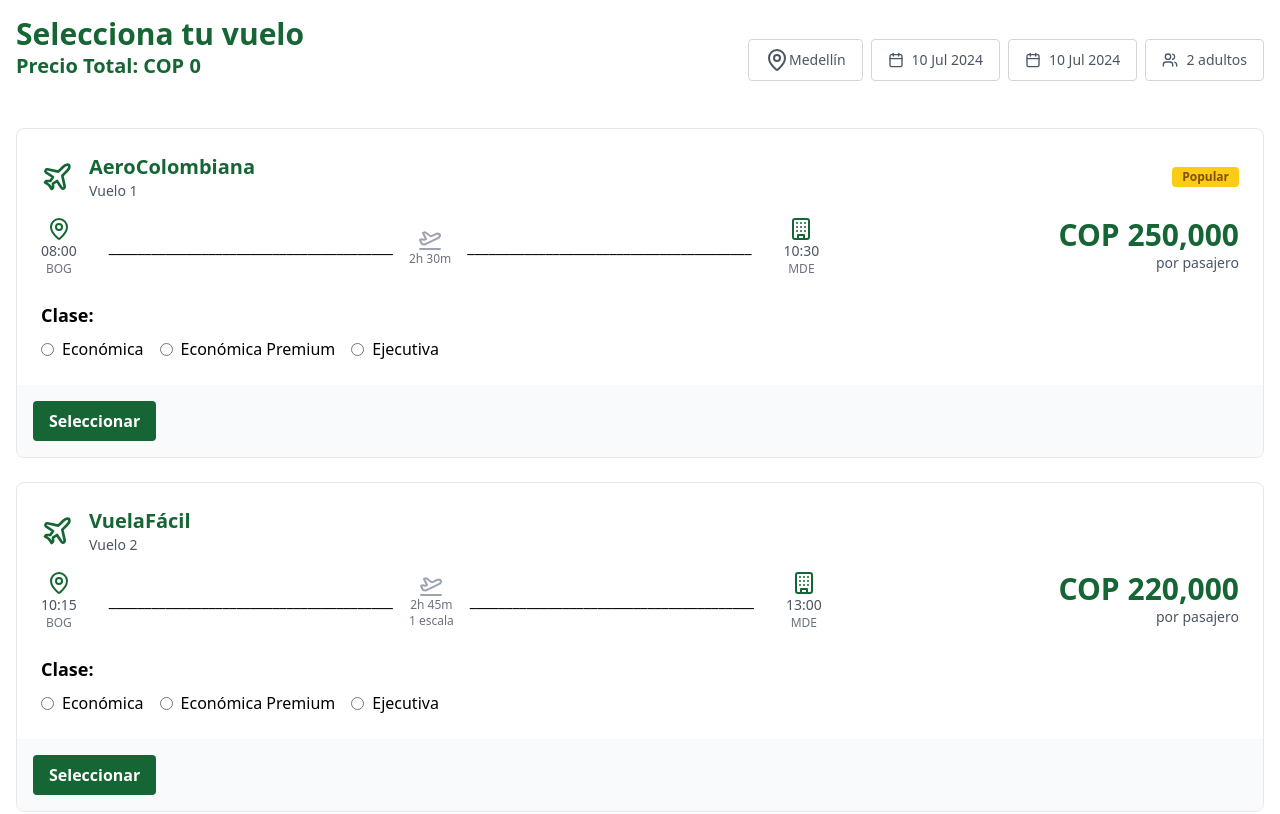
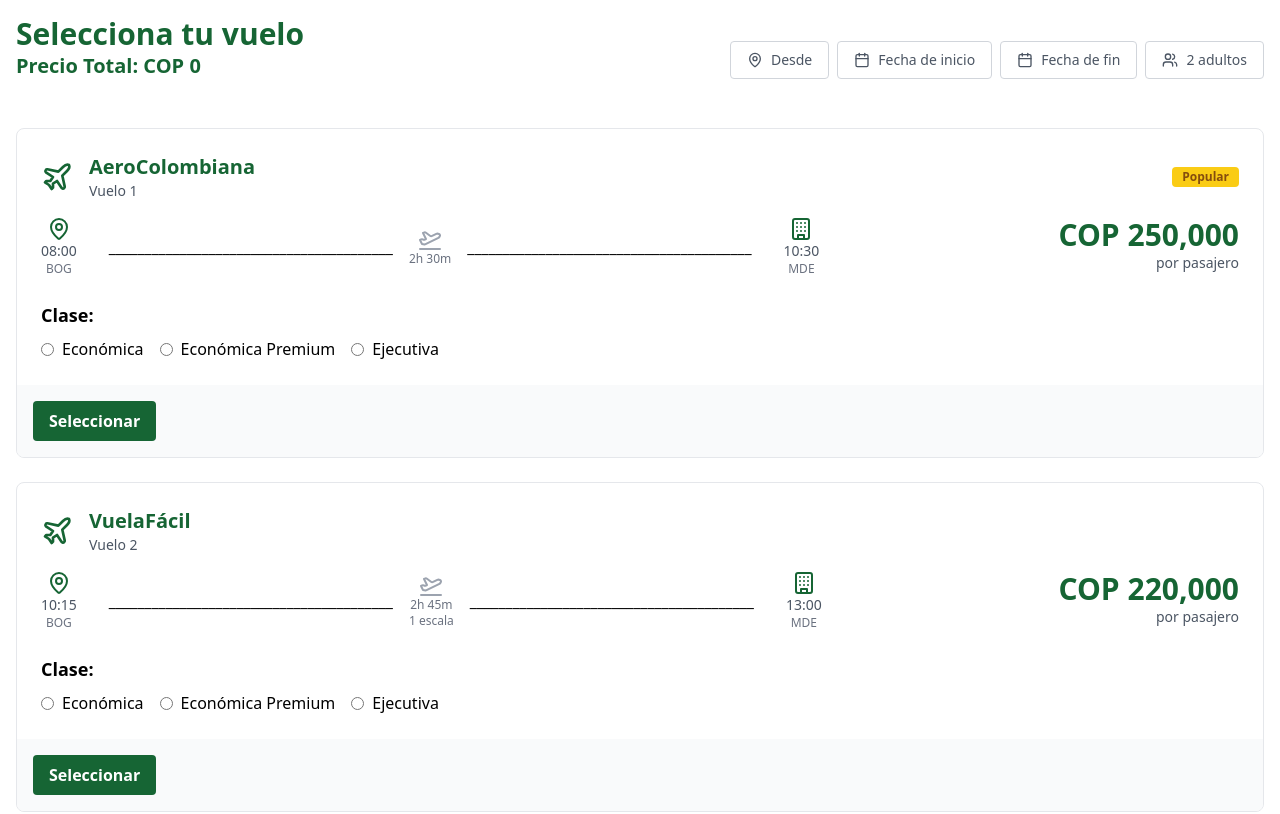
Before and after one commit to carobte/Dream-Reserve-Front, a React (Vite) app: page /flight-selection in a window 1280 px wide. Shown: the top 814 px of the page. Built offline with nearby package versions, Linux system fonts and the light colour scheme.

Commit message:
Feat: Searhc status management implementation

```diff
--- a/src/pages/FlightSelection.jsx
+++ b/src/pages/FlightSelection.jsx
@@ -1,5 +1,7 @@
 import { useState, useEffect } from 'react';
+import { useContext } from 'react';
 import { usePrice } from '../context/PriceContext';
+import { SearchContext } from '../context/SearchContext';
 import { Plane, Users, ArrowRight, PlaneTakeoff, Building, Calendar, MapPin, MapPin as MapPinArrival } from 'lucide-react';
 import { useNavigate } from 'react-router-dom';
 
@@ -49,6 +51,20 @@
 ];
 
 export default function FlightSelection() {
+
+  const {
+    origin,
+    destination,
+    startDate,
+    endDate,
+    totalPeople
+  } = useContext(SearchContext);
+
+
+  const formattedStartDate = startDate ? startDate.toLocaleDateString() : 'Fecha de inicio';
+  const formattedEndDate = endDate ? endDate.toLocaleDateString() : 'Fecha de fin';
+  const peopleText = totalPeople ? `${totalPeople} adultos` : 'Número de personas';
+
   const [selectedFlight, setSelectedFlight] = useState(null);
   const [selectedClass, setSelectedClass] = useState({});
   const [previousFlightPrice, setPreviousFlightPrice] = useState(0); // Nueva variable para guardar el precio anterior
@@ -112,20 +128,20 @@
       </div>
       <div className="flex space-x-2">
         <button className="border border-gray-300 text-gray-600 text-sm py-2 px-4 flex items-center rounded">
-            <MapPin />
-            Medellín
+          <MapPin className="mr-2 h-4 w-4" />
+          {origin || 'Desde'}
         </button>
         <button className="border border-gray-300 text-gray-600 text-sm py-2 px-4 flex items-center rounded">
           <Calendar className="mr-2 h-4 w-4" />
-            10 Jul 2024
+          {formattedStartDate}
         </button>
         <button className="border border-gray-300 text-gray-600 text-sm py-2 px-4 flex items-center rounded">
           <Calendar className="mr-2 h-4 w-4" />
-            10 Jul 2024
+          {formattedEndDate}
         </button>
         <button className="border border-gray-300 text-gray-600 text-sm py-2 px-4 flex items-center rounded">
           <Users className="mr-2 h-4 w-4" />
-            2 adultos
+          {peopleText}
         </button>
       </div>
       </div>
```
Lines whose indentation alone changed are shown as unchanged.
